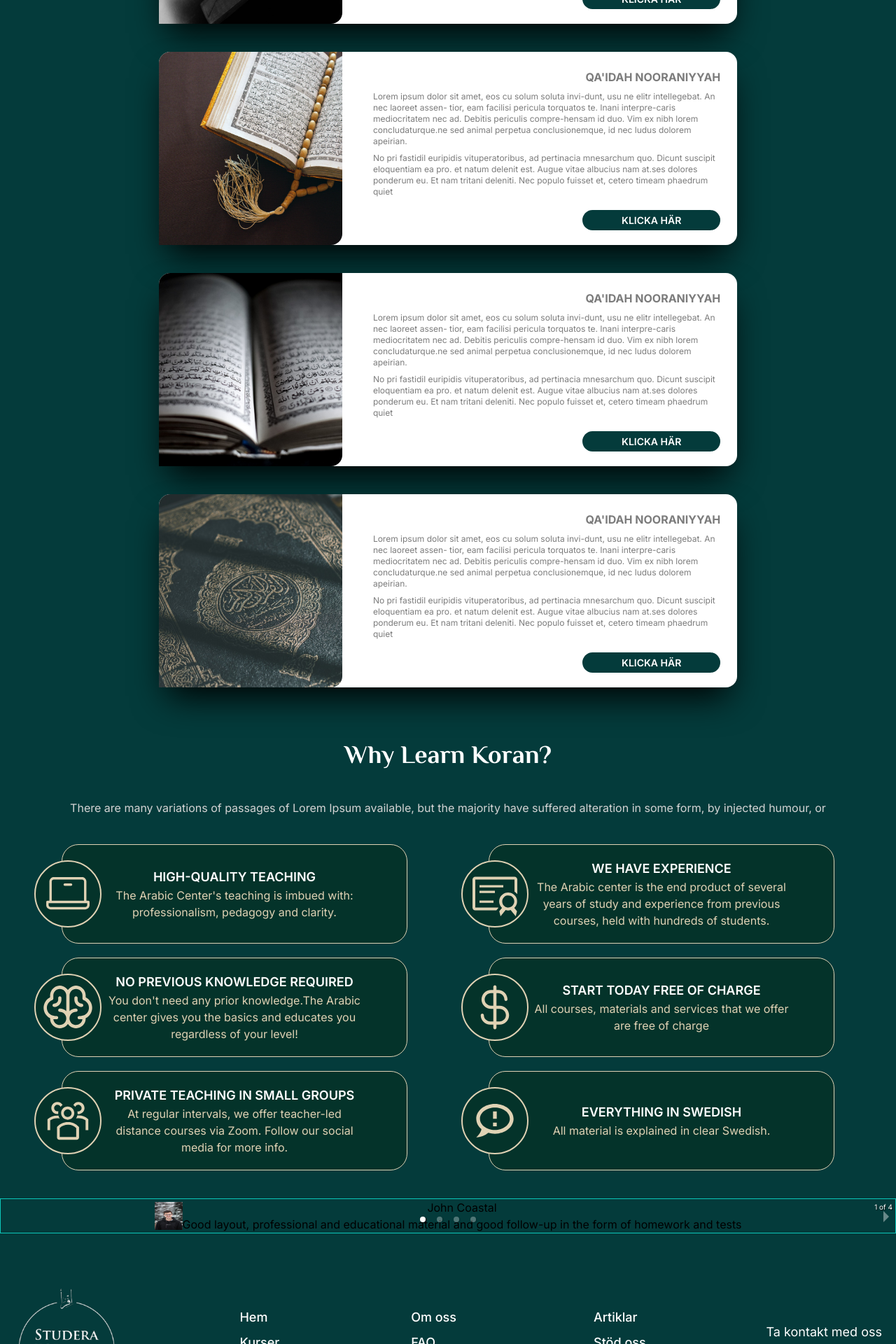
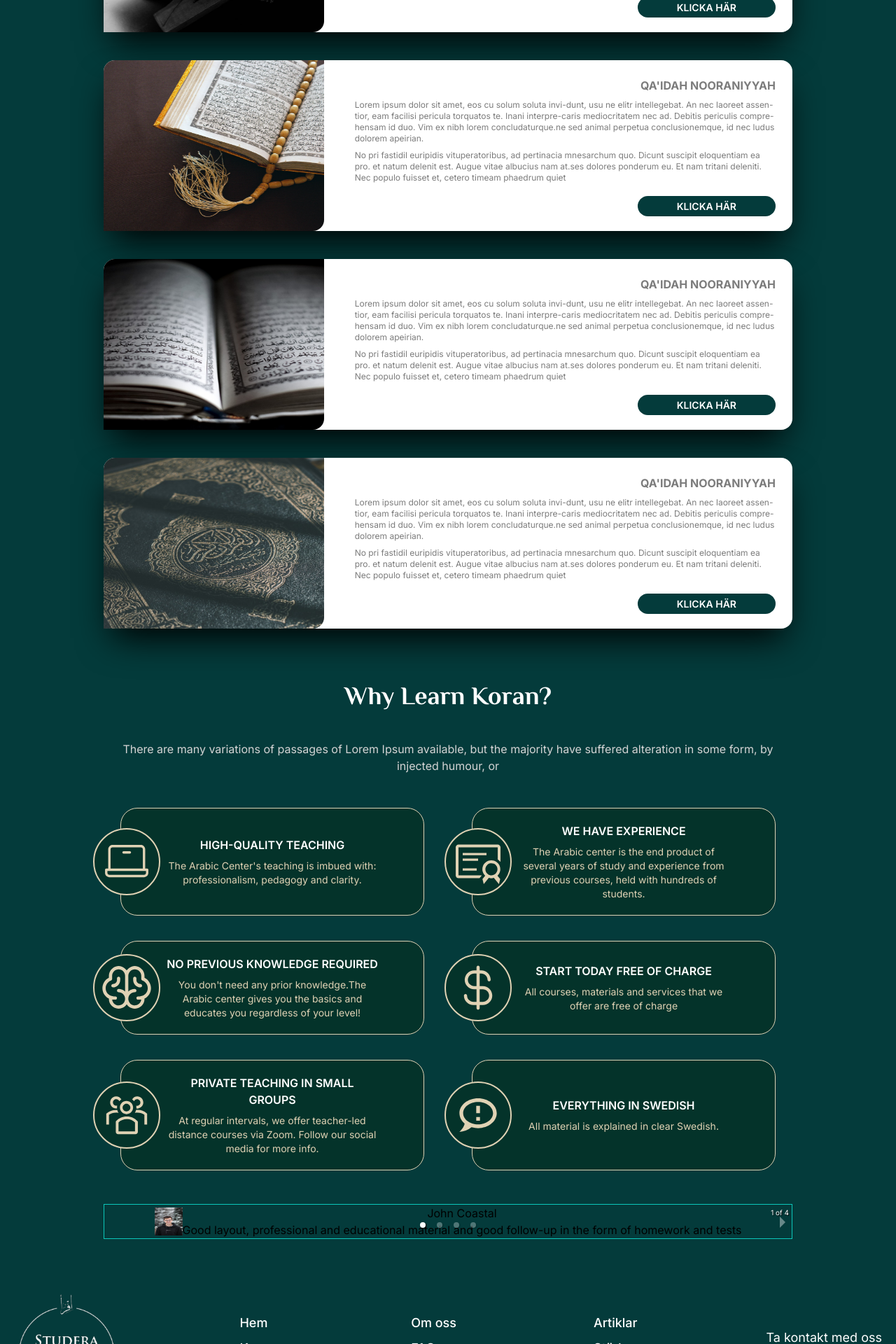
Before and after one commit to Studerakoranen-se/quran-dotcom-web, a Next.js app: page /course in a window 1280 px wide. Shown: the part 1541-3461 px from the top of the page at 70% size. Built offline with nearby package versions, Linux system fonts and the light colour scheme; a web font is replaced by a local one.

Commit message:
Course page screen width

```diff
--- a/components/NavBar.tsx
+++ b/components/NavBar.tsx
@@ -11,7 +11,7 @@ const NavBar = () => {
 
         <div className="hidden md:flex gap-8 font-semibold">
           <Link href={"/"}>HEM</Link>
-          <Link href={"#!"}>KURSER</Link>
+          <Link href={"/course"}>KURSER</Link>
           <Link href={"#!"}>ARTIKLAR</Link>
           <Link href={"#!"}>ORDKUNSKAP</Link>
           <Link href={"#!"}>FAQ</Link>
--- a/components/course/CourseList.tsx
+++ b/components/course/CourseList.tsx
@@ -34,13 +34,13 @@ const CourseList = () => {
   ];
 
   return (
-    <div className="container px-5 text-white pt-16">
+    <div className="container text-white pt-16">
       <h1 className="font-elMessiri text-3xl text-center">our courses</h1>
       <p className="text-sm text-center text-gray-300 pt-8">
         There are many variations of passages of Lorem Ipsum available, but the
         majority have suffered alteration in some form, by injected humour, or
       </p>
-      <div className="space-y-10 py-10 xl:w-2/3 mx-auto">
+      <div className="space-y-10 py-10 mx-auto">
         {courses.map((course: any, i: number) => (
           <CourseCard key={i} course={course} />
         ))}
--- a/components/course/ReasonCard.tsx
+++ b/components/course/ReasonCard.tsx
@@ -3,7 +3,7 @@ import React from "react";
 const ReasonCard = (props: any) => {
   const { reason } = props;
   return (
-    <div className="relative flex items-center border border-[#E0D2B4] rounded-3xl bg-[#04332A] lg:mx-12">
+    <div className="relative flex items-center border border-[#E0D2B4] rounded-3xl bg-[#04332A] lg:mx-6 my-2">
       <div
         className="absolute -left-10 border-2 w-24 h-24 flex items-center justify-center border-[#E0D2B4] rounded-full bg-[#04332A]"
         dangerouslySetInnerHTML={{
@@ -11,8 +11,8 @@ const ReasonCard = (props: any) => {
         }}
       ></div>
       <div className="px-16 p-5 w-full">
-        <h1 className="text-white font-semibold text-lg">{reason.title}</h1>
-        <p className="text-[#E0D2B4]">{reason.txt}</p>
+        <h1 className="text-white font-semibold pb-2">{reason.title}</h1>
+        <p className="text-[#E0D2B4] text-sm">{reason.txt}</p>
       </div>
     </div>
   );
--- a/components/course/Reasons.tsx
+++ b/components/course/Reasons.tsx
@@ -35,7 +35,7 @@ const Reasons = () => {
     },
   ];
   return (
-    <div className="container px-10 text-center">
+    <div className="container text-center">
       <h1 className="text-4xl font-elMessiri text-white py-10">
         Why Learn Koran?
       </h1>
--- a/pages/course/index.tsx
+++ b/pages/course/index.tsx
@@ -23,6 +23,7 @@ const CourseHomePage = () => {
         <TopBar />
         <NavBar />
         <CourseHeroSection />
+        <div className="a max-w-5xl px-5 mx-auto">
           <p className="text-white container text-center">
             There are many variations of passages of Lorem Ipsum available, but
             the majority have suffered alteration in some form, by injected
@@ -32,6 +33,7 @@ const CourseHomePage = () => {
           <CourseList />
           <Reasons />
           <Testemonial />
+        </div>
         <Footer />
         <CopyrightSection />
       </main>
```
Lines whose indentation alone changed are shown as unchanged.
